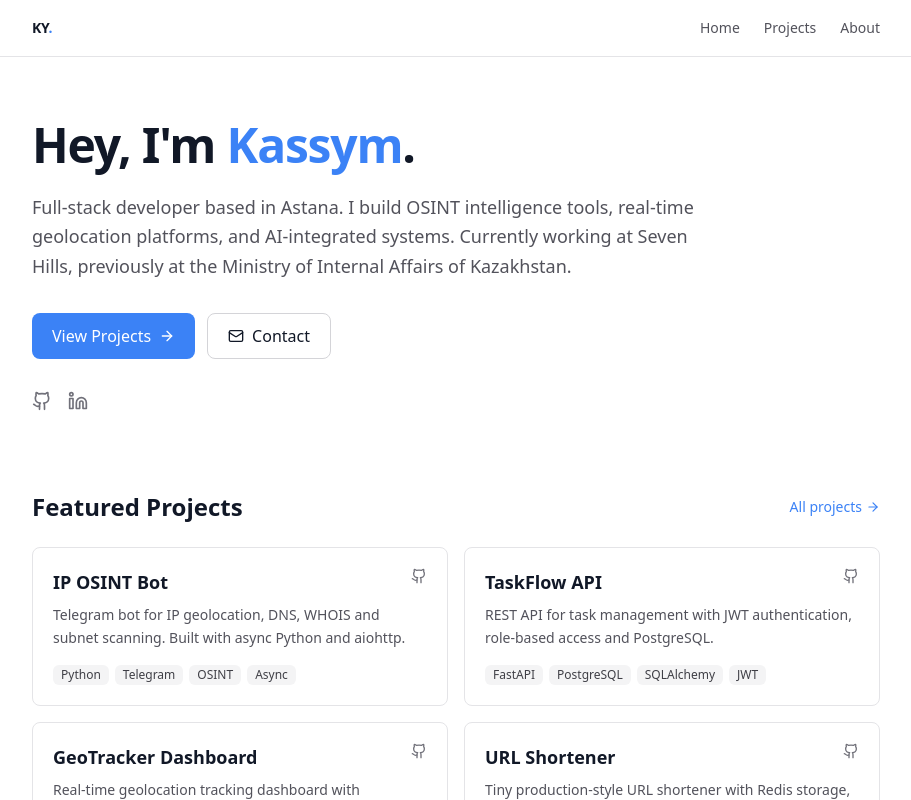
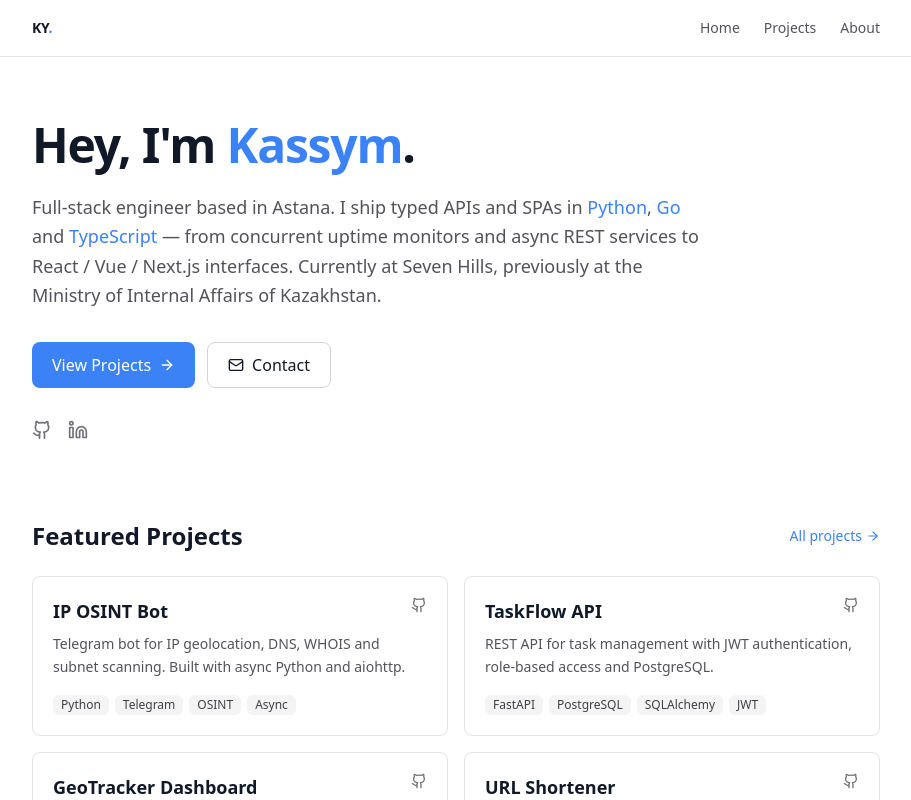
Before and after one commit to KassieIII/dev-portfolio, a Next.js app: page / in a window 1280 px wide. Shown: the top 800 px of the page, without its empty margins (184-1095 px from the left). Built offline with nearby package versions, Linux system fonts and the light colour scheme.

Commit message:
feat(home): rewrite hero — highlight Python/Go/TypeScript stack

```diff
--- a/app/page.tsx
+++ b/app/page.tsx
@@ -16,9 +16,12 @@ export default function HomePage() {
           Hey, I'm <span className="text-accent">Kassym</span>.
         </h1>
         <p className="text-lg text-zinc-600 dark:text-zinc-400 leading-relaxed max-w-2xl">
-          Full-stack developer based in Astana. I build OSINT intelligence
-          tools, real-time geolocation platforms, and AI-integrated systems.
-          Currently working at Seven Hills, previously at the Ministry of
+          Full-stack engineer based in Astana. I ship typed APIs and SPAs in{" "}
+          <span className="text-accent">Python</span>,{" "}
+          <span className="text-accent">Go</span> and{" "}
+          <span className="text-accent">TypeScript</span> — from concurrent
+          uptime monitors and async REST services to React / Vue / Next.js
+          interfaces. Currently at Seven Hills, previously at the Ministry of
           Internal Affairs of Kazakhstan.
         </p>
 
```
